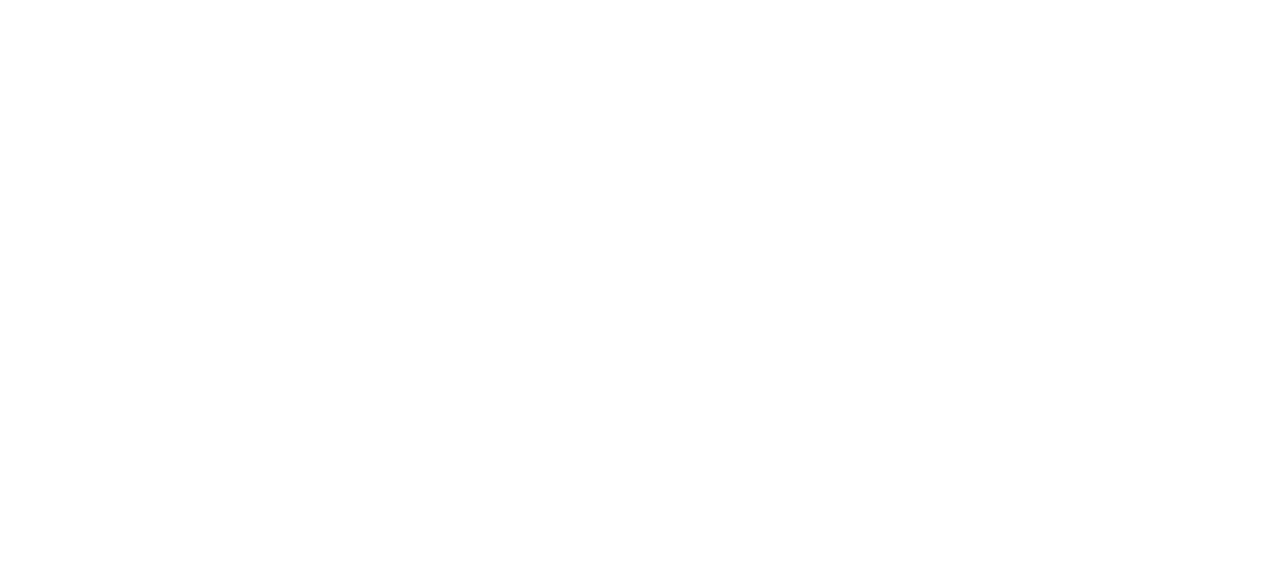
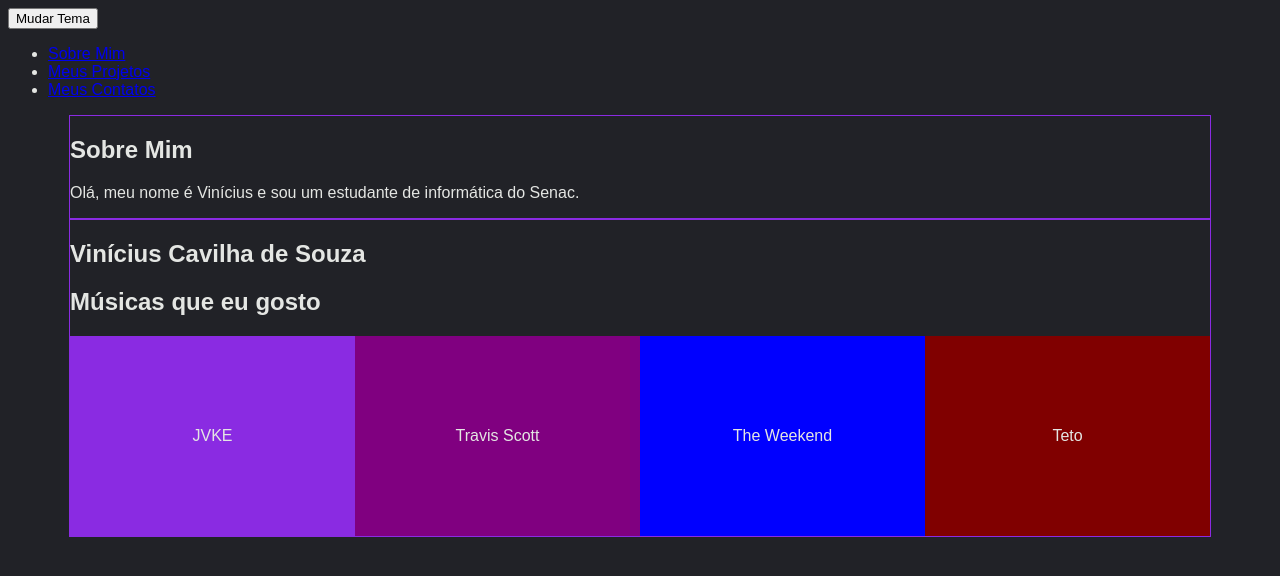
Before and after one commit to Vininevida/meu-primeiro-git, a plain HTML site: page index.html in a window 1280 px wide. Drawn offline with Linux system fonts and the light colour scheme.

Commit message:
mudei varias coisas

```diff
--- /dev/null
+++ b/assets/css/_blocos.scss
@@ -0,0 +1,33 @@
+ul.blocos {
+    display: flex;
+    justify-content: space-around;
+    list-style: none;
+    padding: 0;
+    margin: 0;
+    width: 100%;
+
+    li {
+        display: flex;
+        flex: 1;
+        align-items: center;
+        justify-content: center;
+        min-height: 200px;
+
+        &:nth-child(1) {
+            background-color: blueviolet;
+        }
+
+        &:nth-child(2) {
+            background-color: purple;
+        }
+
+        &:nth-child(3) {
+            background-color: blue;
+        }
+
+        &:nth-child(4) {
+            background-color: maroon;
+        }
+
+    }
+}
--- /dev/null
+++ b/assets/css/_layout.scss
@@ -0,0 +1,20 @@
+body {
+    font-family: $font;
+
+    transition: all 0.5s;
+
+    &.dark {
+        background-color: $cor-primaria;
+        color: $cor-secundaria;
+    }
+}
+
+.container {
+
+    max-width: 1140px;
+    border-width: 1px;
+    border-style: solid;
+    border-color: blueviolet;
+    margin-left: auto;
+    margin-right: auto;
+}
--- /dev/null
+++ b/assets/css/_menu.scss
@@ -0,0 +1,10 @@
+.menu {
+    display: flex;
+    justify-content: space-around;
+    list-style: none;
+    /* sem bolinhas*/
+    padding: 0;
+    margin: 0;
+
+    li {}
+}
--- /dev/null
+++ b/assets/css/_variables.scss
@@ -0,0 +1,3 @@
+$font: sans-serif;
+$cor-primaria: #212227;
+$cor-secundaria: #e4e6e3;
--- /dev/null
+++ b/assets/css/style.scss
@@ -0,0 +1,5 @@
+@import "variables";
+@import "mixins";
+@import "layout";
+@import "blocos";
+@import "menu";
--- /dev/null
+++ b/assets/js/scripts.js
@@ -0,0 +1,13 @@
+console.log("Carregamos o script.js")
+
+function mudarTema() {
+    console.log("chamamos mudar tema");
+
+    var body = document.body;
+
+    if (body.classList.contains('dark')) {
+        body.classList.remove("dark");
+    } else {
+        body.classList.add("dark");
+    }
+}
--- a/index.html
+++ b/index.html
@@ -1,12 +1,44 @@
 <!DOCTYPE html>
-<html lang="en">
+<html lang="pt-br">
+
 <head>
     <meta charset="UTF-8">
     <meta name="viewport" content="width=device-width, initial-scale=1.0">
-    <title>Meu primeiro git</title>
+    <title>Vinícius C - Meu Primeiro Git</title>
+    <link rel="stylesheet" href="assets/css/style.css">
+    <script src="assets/js/scripts.js"></script>
 </head>
-<body>
-    <h1></h1>
 
+<body class="dark">
+    <button name="tema" onclick="mudarTema();">Mudar Tema</button>
+    <header>
+        <nav>
+            <ul class="menu">
+                <li> <a href="#sobre">Sobre Mim</a> </li>
+                <li> <a href="#projetos">Meus Projetos</a> </li>
+                <li> <a href="#contatos">Meus Contatos</a> </li>
+            </ul>
+        </nav>
+    </header>
+
+    <section id="sobre">
+        <div class="container">
+            <h1>Sobre Mim</h1>
+            <p>Olá, meu nome é Vinícius e sou um estudante de informática do Senac.</p>
+        </div>
+
+        <div class="container">
+
+            <h1>Vinícius Cavilha de Souza</h1>
+            <h2>Músicas que eu gosto</h2>
+            <ul class="blocos">
+                <li>JVKE</li>
+                <li>Travis Scott</li>
+                <li>The Weekend</li>
+                <li>Teto</li>
+            </ul>
+        </div>
+    </section>
 </body>
+
 </html>
```
Also changed, not shown: assets/css/_mixins.scss (added), assets/css/style.css (added), 1 other file.
